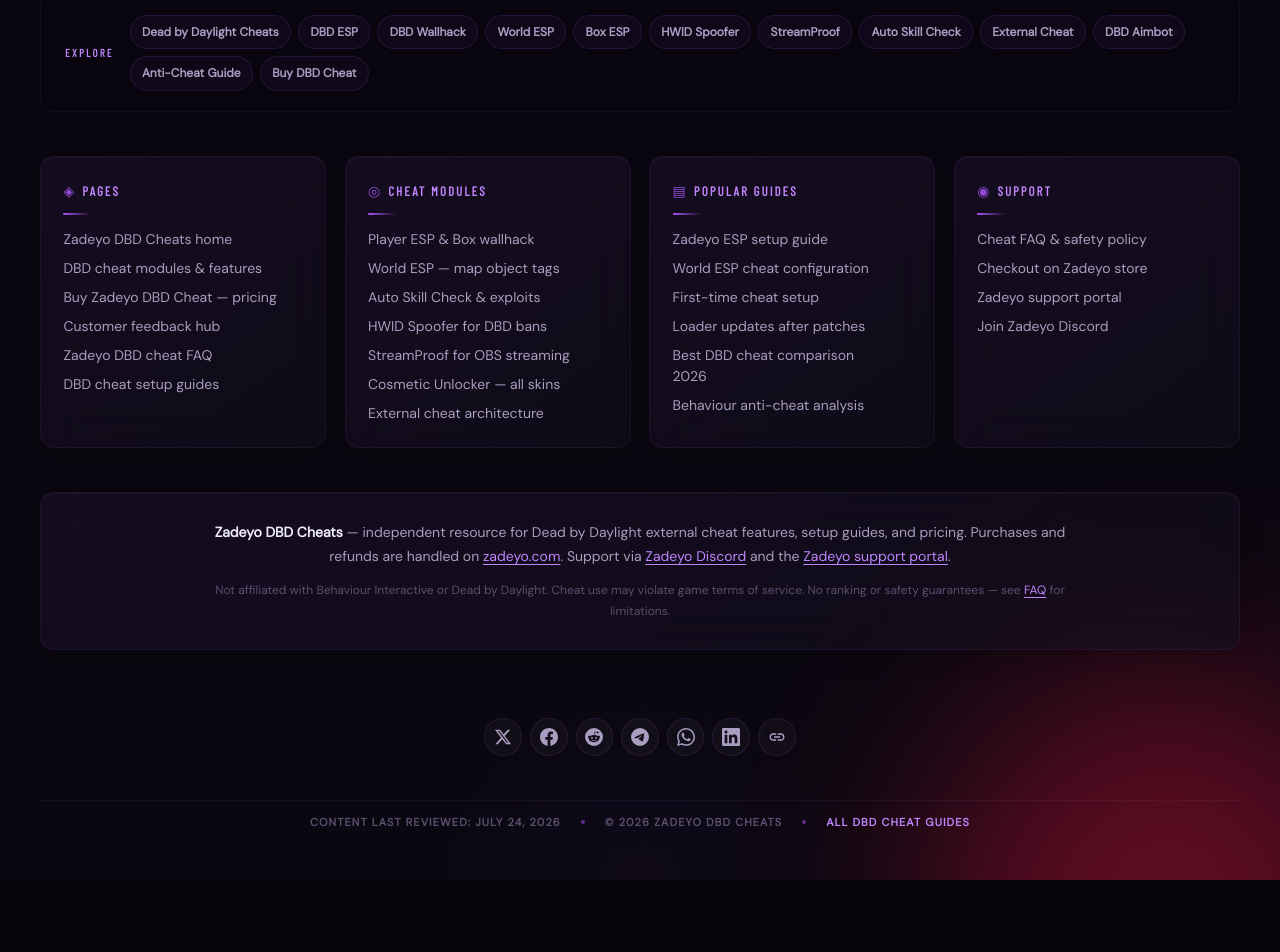
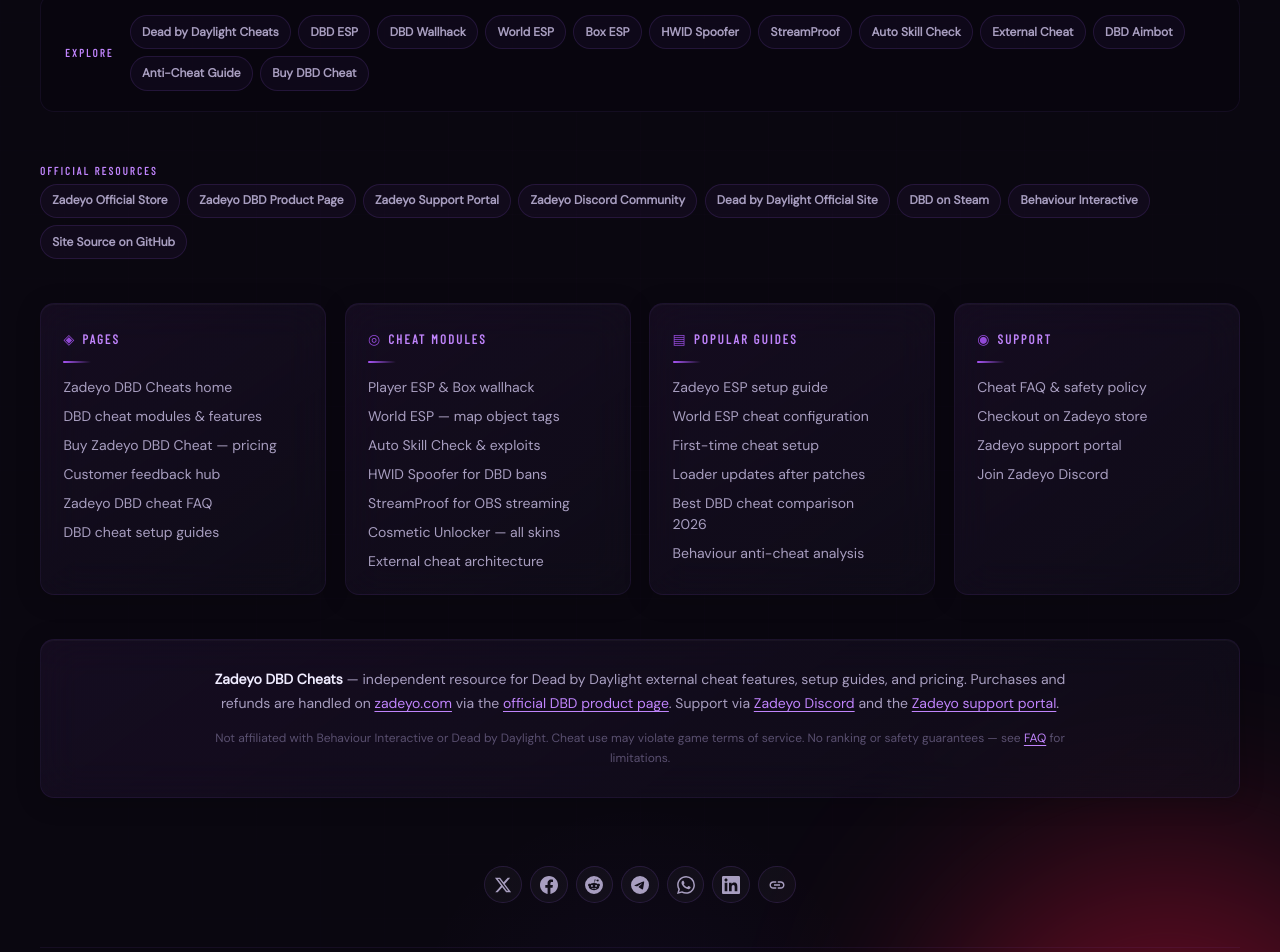
Before and after one commit to alishanovax-cmd/dbd, a React (Vite) app: page /buy in a window 1280 px wide. Shown: the part 4104-5056 px from the top of the page. Before the commit the page ends 4984 px from the top, so only its background shows below. Built offline with nearby package versions, Linux system fonts and the light colour scheme; no server answers.

Commit message:
Expand official external resource links in static HTML and footer.
Adds Zadeyo, Steam, DBD, Behaviour, and GitHub references for crawlers and expands Organization sameAs metadata.

Co-authored-by: Cursor <cursoragent@cursor.com>

```diff
--- a/scripts/seo-data.mjs
+++ b/scripts/seo-data.mjs
@@ -9,6 +9,9 @@ export const siteConfig = {
   discordUrl: 'https://discord.gg/zadeyo',
   supportUrl: 'https://zadeyo.com/support',
   checkoutUrl: 'https://zadeyo.com/go/ALEXA?to=%2Fproducts%2Fdbd',
+  zadeyoUrl: 'https://zadeyo.com',
+  liveUrl: 'https://dbdcheats.net',
+  githubUrl: 'https://github.com/alishanovax-cmd/dbd',
   lastUpdated: '2026-07-24',
 }
 
@@ -221,7 +224,7 @@ function organizationSchema(siteUrl) {
     url: absoluteUrl(siteUrl, '/'),
     logo: `${siteUrl}/${siteConfig.logoFile}`,
     description: siteConfig.description,
-    sameAs: [siteConfig.discordUrl],
+    sameAs: [siteConfig.discordUrl, siteConfig.zadeyoUrl, siteConfig.githubUrl],
   }
 }
 
--- a/scripts/static-page-content.mjs
+++ b/scripts/static-page-content.mjs
@@ -29,9 +29,14 @@ const keywordLinks = [
 ]
 
 const externalLinks = [
-  { href: siteConfig.checkoutUrl, label: 'Buy on Zadeyo Store' },
+  { href: siteConfig.zadeyoUrl, label: 'Zadeyo Official Store' },
+  { href: siteConfig.checkoutUrl, label: 'Zadeyo DBD Product Page' },
   { href: siteConfig.supportUrl, label: 'Zadeyo Support Portal' },
-  { href: siteConfig.discordUrl, label: 'Zadeyo Discord' },
+  { href: siteConfig.discordUrl, label: 'Zadeyo Discord Community' },
+  { href: 'https://deadbydaylight.com', label: 'Dead by Daylight Official Site' },
+  { href: 'https://store.steampowered.com/app/381210/Dead_by_Daylight/', label: 'DBD on Steam' },
+  { href: 'https://www.behaviour.com/en', label: 'Behaviour Interactive' },
+  { href: siteConfig.githubUrl, label: 'Site Source on GitHub' },
 ]
 
 function escapeHtml(value) {
@@ -114,7 +119,7 @@ function staticExploreHtml(currentPath) {
             <ul>${topicLinks}</ul>
           </section>
           <section>
-            <h3>Official Zadeyo links</h3>
+            <h3>Official external resources</h3>
             <ul>${outboundLinks}</ul>
           </section>
         </div>
@@ -169,7 +174,7 @@ function homeStaticHtml(route) {
   const article = wrapArticle(
     'Dead By Daylight Cheats — ESP, Aimbot & Wallhack for DBD',
     [
-      `Premium Zadeyo external cheat with World ESP, Box ESP, Auto Skill Check, SpeedHack, Cosmetic Unlocker, HWID Spoofer, and StreamProof. Undetected external architecture with instant loader delivery at $35/month. Browse the ${link('/cheats', 'full cheat module list')} or see ${link('/buy', 'pricing and requirements')}.`,
+      `Premium Zadeyo external cheat with World ESP, Box ESP, Auto Skill Check, SpeedHack, Cosmetic Unlocker, HWID Spoofer, and StreamProof. Undetected external architecture with instant loader delivery at $35/month on ${link(siteConfig.zadeyoUrl, 'Zadeyo', true)}. Browse the ${link('/cheats', 'full cheat module list')} or see ${link('/buy', 'pricing and requirements')}.`,
       `Zadeyo DBD is built for players who want full wallhack coverage, exploit modules, and unlock tools in one private loader. Compatible with Steam, Epic Games, and Game Pass on Windows 10 and 11. Read the ${link('/faq', 'FAQ')} or start with the ${link('/blog/dbd-esp-guide', 'ESP setup guide')}.`,
     ],
     [
--- a/src/components/layout/Footer.tsx
+++ b/src/components/layout/Footer.tsx
@@ -1,6 +1,6 @@
 import type { ReactNode } from 'react'
 import { Link } from 'react-router-dom'
-import { footerColumns, footerKeywordLinks, siteConfig } from '../../data/navigation'
+import { footerColumns, footerKeywordLinks, officialExternalLinks, siteConfig } from '../../data/navigation'
 import { BrandLogo } from '../ui/BrandLogo'
 import { Button } from '../ui/Button'
 import { ShareButtons } from '../ui/ShareButtons'
@@ -121,6 +121,24 @@ export function Footer() {
           </ul>
         </nav>
 
+        <nav className="site-footer__external" aria-label="Official external resources">
+          <span className="site-footer__keywords-label">Official resources</span>
+          <ul className="site-footer__keywords-list">
+            {officialExternalLinks.map((link) => (
+              <li key={link.href}>
+                <a
+                  href={link.href}
+                  target="_blank"
+                  rel="noopener noreferrer"
+                  className="site-footer__keyword-pill"
+                >
+                  {link.label}
+                </a>
+              </li>
+            ))}
+          </ul>
+        </nav>
+
         <div className="site-footer__columns">
           {Object.values(footerColumns).map((column) => (
             <nav
@@ -151,9 +169,13 @@ export function Footer() {
         <div className="site-footer__trust glass-card">
           <p className="site-footer__trust-main">
             <strong>Zadeyo DBD Cheats</strong> — independent resource for Dead by Daylight external cheat
-            features, setup guides, and pricing. Purchases and refunds are handled on{' '}
+            features, setup guides, and pricing.             Purchases and refunds are handled on{' '}
+            <a href={siteConfig.zadeyoUrl} target="_blank" rel="noopener noreferrer">
+              zadeyo.com
+            </a>{' '}
+            via the{' '}
             <a href={siteConfig.checkoutUrl} target="_blank" rel="noopener noreferrer">
-              zadeyo.com
+              official DBD product page
             </a>
             . Support via{' '}
             <a href={siteConfig.discordUrl} target="_blank" rel="noopener noreferrer">
--- a/src/components/seo/schema.ts
+++ b/src/components/seo/schema.ts
@@ -182,7 +182,7 @@ export function organizationSchema() {
     url: absoluteUrl('/'),
     logo: logoUrl,
     description: siteConfig.description,
-    sameAs: [siteConfig.discordUrl],
+    sameAs: [siteConfig.discordUrl, siteConfig.zadeyoUrl, siteConfig.githubUrl],
   }
 }
 
--- a/src/data/navigation.ts
+++ b/src/data/navigation.ts
@@ -8,8 +8,23 @@ export const siteConfig = {
   discordUrl: 'https://discord.gg/zadeyo',
   supportUrl: 'https://zadeyo.com/support',
   checkoutUrl: 'https://zadeyo.com/go/ALEXA?to=%2Fproducts%2Fdbd',
+  zadeyoUrl: 'https://zadeyo.com',
+  liveUrl: 'https://dbdcheats.net',
+  githubUrl: 'https://github.com/alishanovax-cmd/dbd',
   lastUpdated: 'July 24, 2026',
 } as const
+
+/** Authoritative outbound links — shown in footer and static HTML for crawlers. */
+export const officialExternalLinks = [
+  { label: 'Zadeyo Official Store', href: siteConfig.zadeyoUrl },
+  { label: 'Zadeyo DBD Product Page', href: siteConfig.checkoutUrl },
+  { label: 'Zadeyo Support Portal', href: siteConfig.supportUrl },
+  { label: 'Zadeyo Discord Community', href: siteConfig.discordUrl },
+  { label: 'Dead by Daylight Official Site', href: 'https://deadbydaylight.com' },
+  { label: 'DBD on Steam', href: 'https://store.steampowered.com/app/381210/Dead_by_Daylight/' },
+  { label: 'Behaviour Interactive', href: 'https://www.behaviour.com/en' },
+  { label: 'Site Source on GitHub', href: siteConfig.githubUrl },
+] as const
 
 export const navLinks = [
   { label: 'Home', href: '/' },
```
